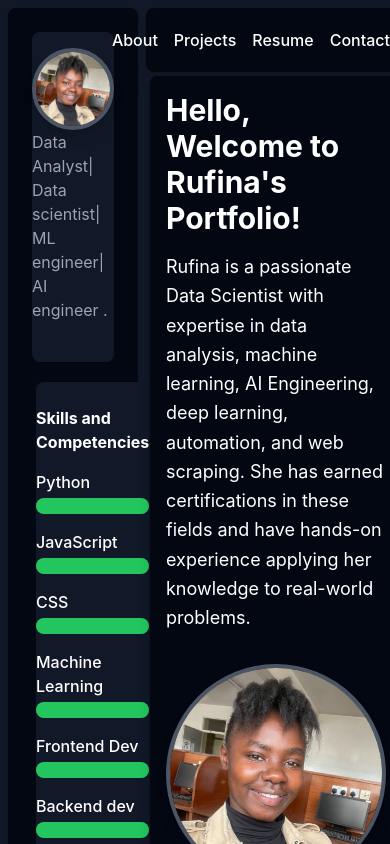
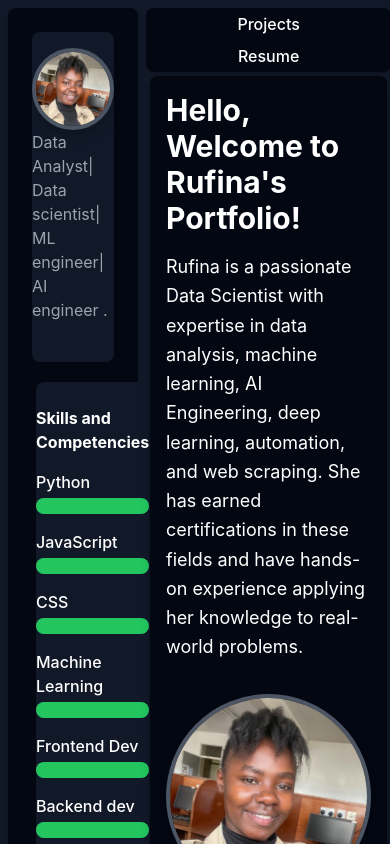
Before and after one commit to fina-biko/portfolio, a React (Vite) app: page / in a window 390 px wide. Shown: the top 844 px of the page. Built offline with nearby package versions, Linux system fonts and the light colour scheme.

Commit message:
Updated the Header.jsx to include small screen adjustment

```diff
--- a/src/App.jsx
+++ b/src/App.jsx
@@ -16,7 +16,7 @@ const App = () => {
         <section className="w-1/3 bg-gray-950 flex flex-col m-2 p-4 rounded-lg shadow-md">
 
           {/* About */}
-          <section className=" py-4 bg-gray-900 rounded-lg m-2">
+          <section className=" py-4 bg-gray-900 rounded-lg m-2 ">
             <div className="flex w-full md:w-1/3">
               <img
                   src="public/linkedin_photo.jpeg"
--- a/src/components/About.jsx
+++ b/src/components/About.jsx
@@ -1,6 +1,6 @@
 const About = () => {
   return (
-    <div className="flex flex-col md:flex-row justify-between items-center py-4 px-4 bg-gray-950 rounded-lg shadow-lg">
+    <div className="flex flex-col   md:flex-row justify-between items-center py-4 px-4 bg-gray-950 rounded-lg shadow-lg">
       {/* Text Section  hapa*/}
       <div className="text-white w-full md:w-2/3 mb-8 md:mb-0">
         <h1 className="text-3xl font-bold mb-4">Hello, Welcome to Rufina's Portfolio!</h1>
--- a/src/components/Header.jsx
+++ b/src/components/Header.jsx
@@ -1,6 +1,6 @@
 const Header = () => {
   return (
-      <div className="flex flex-row space-x-4 w-full items-end justify-end">
+      <div className="flex flex-col md:flex-row space-y-2 md:space-y-0 md:space-x-4 w-full items-center md:items-end justify-center md:justify-end">
           <div>
               <a
                   href="/src/components/About.jsx"
```
